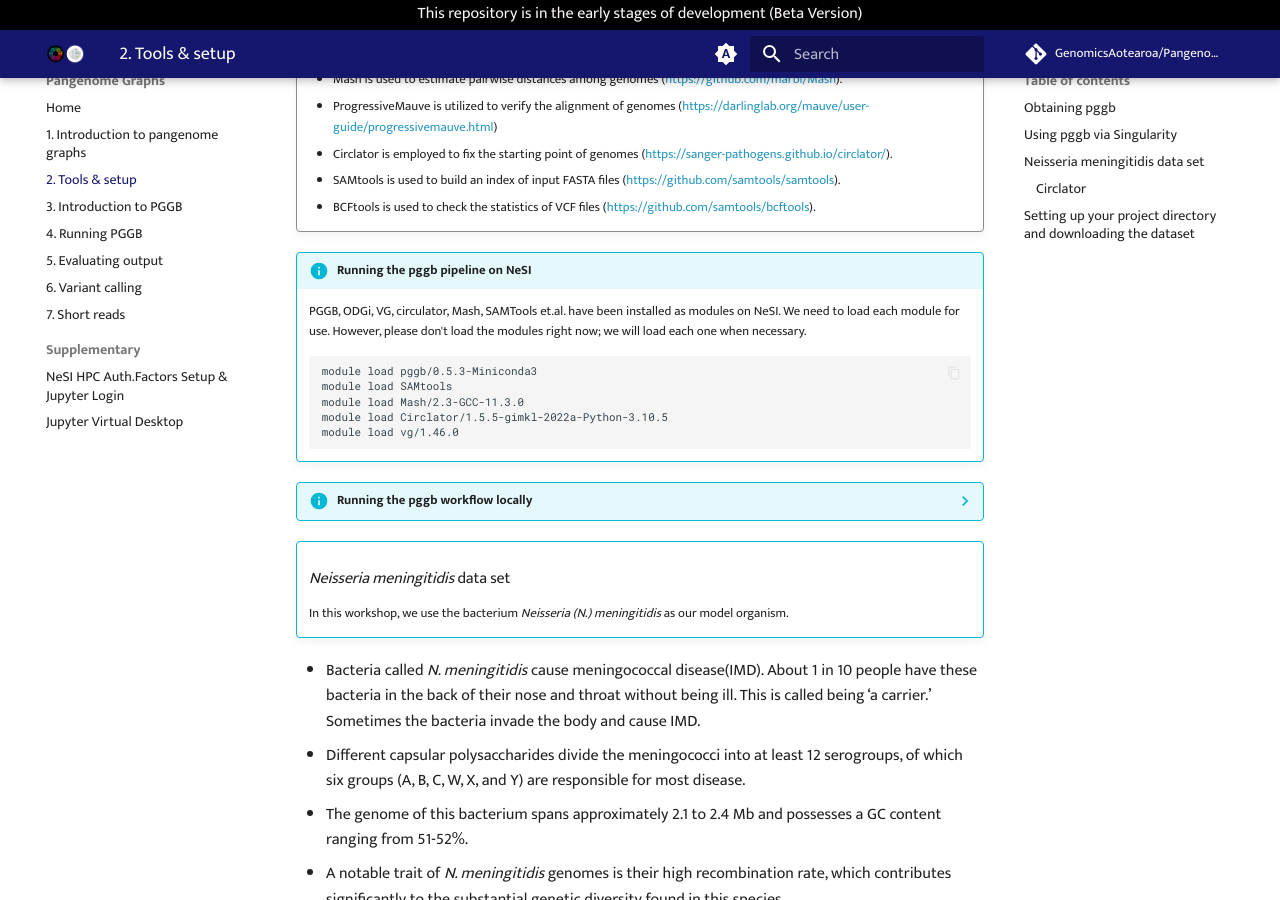
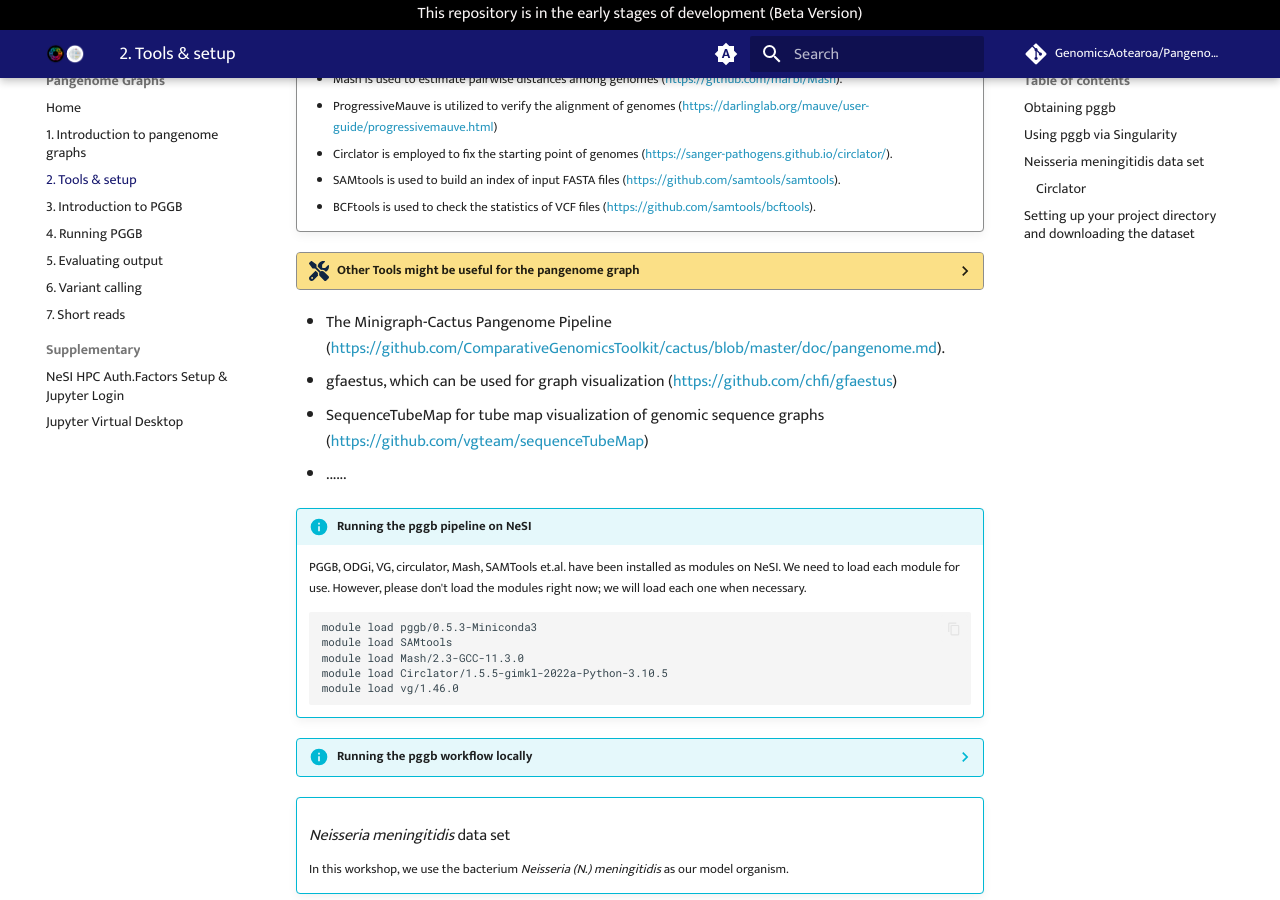
Before and after one commit to GenomicsAotearoa/Pangenome-Graphs-Workshop, an MkDocs documentation site: the page built from docs/2_Tools_and_setup.md, in a window 1280 px wide and 900 px high, scrolled down 311 px. Built offline with MkDocs 1.6.1 and Material for MkDocs 9.7.7, drawn with Linux system fonts in a browser that asks for light colours; comment, search, counter and statistics services are not loaded.

Commit message:
Update 2_Tools_and_setup.md

```diff
--- a/docs/2_Tools_and_setup.md
+++ b/docs/2_Tools_and_setup.md
@@ -10,6 +10,11 @@
     - SAMtools is used to build an index of input FASTA files (https://github.com/samtools/samtools).
     - BCFtools is used to check the statistics of VCF files (https://github.com/samtools/bcftools).
 
+??? screwdriver-wrench "Other Tools might be useful for the pangenome graph"
+   - The Minigraph-Cactus Pangenome Pipeline (https://github.com/ComparativeGenomicsToolkit/cactus/blob/master/doc/pangenome.md).
+   - gfaestus, which can be used for graph visualization (https://github.com/chfi/gfaestus)
+   - SequenceTubeMap for tube map visualization of genomic sequence graphs (https://github.com/vgteam/sequenceTubeMap)
+   - ......
 
 !!! info "Running the pggb pipeline on NeSI"
 
```
